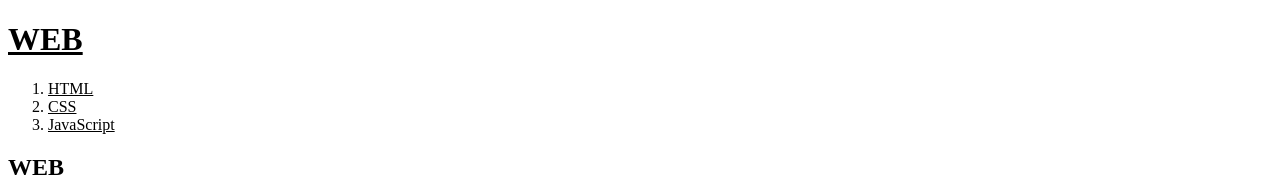
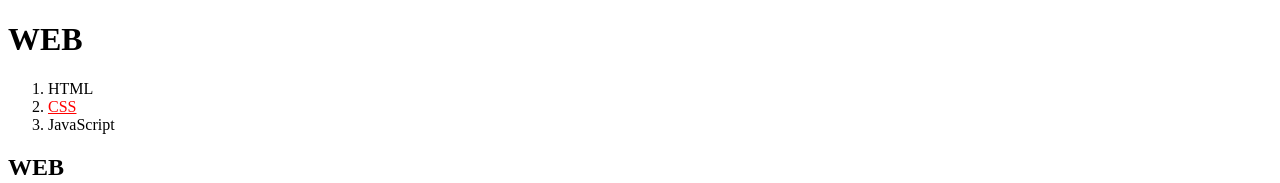
Before and after one commit to shxowlstjnoh/web, a plain HTML site: page web2/index.html in a window 1280 px wide. Shown: the top 183 px of the page. Drawn offline with Linux system fonts and the light colour scheme.

Commit message:
[web2 - CSS]
- 4. CSS의 기본 문법

```diff
--- a/web2/index.html
+++ b/web2/index.html
@@ -6,6 +6,7 @@
   <style>
     a {
       color:black;
+      text-decoration: none;
     }
   </style>
 </head>
@@ -13,7 +14,7 @@
   <h1><a href="index.html">WEB</a></h1>
   <ol>
     <li><a href="1.html">HTML</a></li>
-    <li><a href="2.html">CSS</a></li>
+    <li><a href="2.html" style = "color:red; text-decoration:underline;">CSS</a></li>
     <li><a href="3.html">JavaScript</a></li>
   </ol>
 
```
